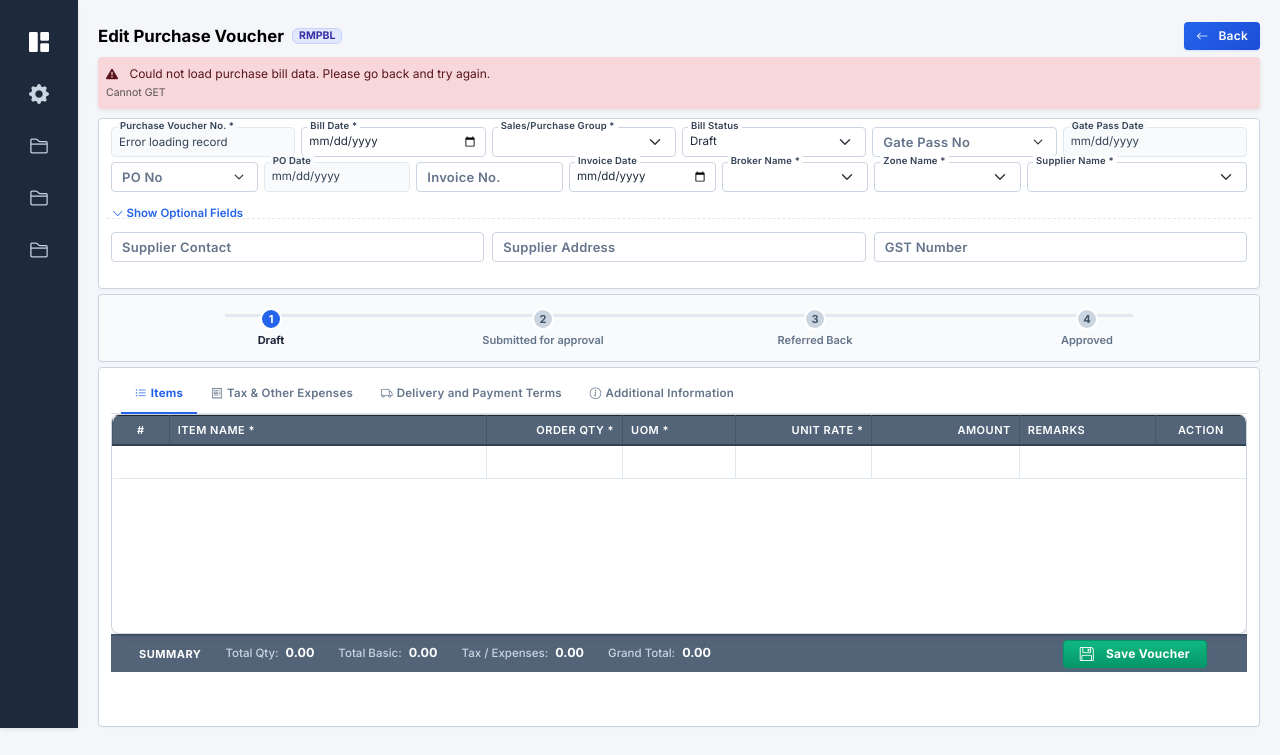
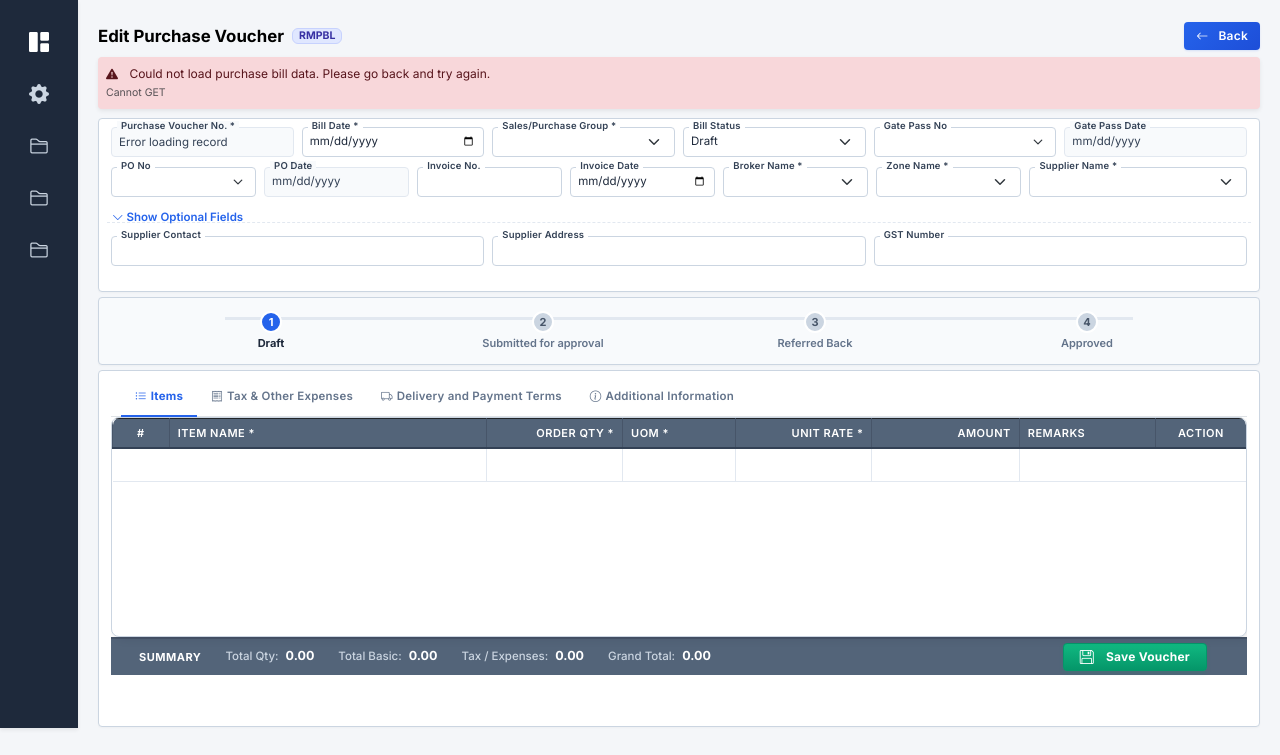
Before and after one commit to AlphaDashboard/alpha-dashboard, a Django app: template dashboard/templates/dashboard/purchase_bill_form.html in a window 1280 px wide, after a click on "Show Optional Fields". Shown: the part 72-827 px from the top of the page. Run offline with Django 5.2, Linux system fonts and the light colour scheme; the template is opened without the code that fills it: most values are stand-ins (such as "Sample title", 1, 10 or a date in 2020); some libraries are stand-ins or nearby versions.

Commit message:
Refine floating labels alignment and add breathing room between Row 1 and Row 2

```diff
--- a/dashboard/templates/dashboard/purchase_bill_form.html
+++ b/dashboard/templates/dashboard/purchase_bill_form.html
@@ -106,25 +106,13 @@
     }
 
     /* ── Floating labels (Exact Challan Style) ── */
-    .form-group { position: relative; margin-bottom: 1px !important; }
+    .form-group { position: relative; margin-bottom: 0 !important; }
     .form-group label.floating-label {
-        position: absolute; left: 8px; top: 9px;
-        color: #64748b; font-size: 11px; pointer-events: none;
-        transition: 0.2s ease all; background: #ffffff !important; padding: 0 3px; line-height: 1;
-        z-index: 12 !important;
-    }
-    .form-group input:focus + label.floating-label,
-    .form-group input:not(:placeholder-shown) + label.floating-label,
-    .form-group select + label.floating-label,
-    .form-group input[readonly] + label.floating-label,
-    .form-group input:disabled + label.floating-label,
-    .form-group textarea:focus + label.floating-label,
-    .form-group textarea:not(:placeholder-shown) + label.floating-label,
-    .form-group.is-focused label.floating-label,
-    .form-group.has-value label.floating-label {
-        top: -6px !important; left: 6px !important;
-        font-size: 9.5px !important; color: #334155 !important;
-        font-weight: 600 !important; z-index: 12 !important;
+        position: absolute; left: 6px; top: -6px !important;
+        color: #334155 !important; font-size: 9.5px !important; font-weight: 600 !important;
+        pointer-events: none;
+        background: #ffffff !important; padding: 0 4px; line-height: 1;
+        z-index: 12 !important; white-space: nowrap;
     }
     .form-group input[readonly] + label.floating-label,
     .form-group input:disabled + label.floating-label {
@@ -167,23 +155,23 @@
     .erp-header-row-1 {
         display: grid;
         grid-template-columns: repeat(6, minmax(0, 1fr));
-        gap: 6px;
+        gap: 8px;
     }
     .erp-header-row-2 {
         display: grid;
         grid-template-columns: repeat(6, minmax(0, 1fr)) minmax(0, 1.5fr);
-        gap: 6px;
-        margin-top: 4px;
+        gap: 8px;
+        margin-top: 10px;
     }
     @media (max-width: 1200px) {
         .erp-header-row-1 { grid-template-columns: repeat(3, minmax(0, 1fr)); }
-        .erp-header-row-2 { grid-template-columns: repeat(3, minmax(0, 1fr)) minmax(0, 1.5fr); }
+        .erp-header-row-2 { grid-template-columns: repeat(3, minmax(0, 1fr)) minmax(0, 1.5fr); margin-top: 8px; }
     }
     @media (max-width: 768px) {
-        .erp-header-row-1, .erp-header-row-2 { grid-template-columns: repeat(2, minmax(0, 1fr)); }
+        .erp-header-row-1, .erp-header-row-2 { grid-template-columns: repeat(2, minmax(0, 1fr)); margin-top: 8px; }
     }
     @media (max-width: 480px) {
-        .erp-header-row-1, .erp-header-row-2 { grid-template-columns: minmax(0, 1fr); }
+        .erp-header-row-1, .erp-header-row-2 { grid-template-columns: minmax(0, 1fr); margin-top: 8px; }
     }
 
     /* ── Status Progress Bar Stepper (Exact Challan Style) ── */
@@ -548,7 +536,7 @@
 
                 <!-- Gate Pass No (Smart Dropdown) -->
                 <div style="position:relative;">
-                    <div class="form-group mb-0" id="gpDropdownGroup">
+                    <div class="form-group has-value mb-0" id="gpDropdownGroup">
                         <input type="hidden" id="gatePassNo" name="gate_pass_no">
                         <input type="text" id="gatePassNoDisplay" class="form-control erp-dropdown-arrow" placeholder=" " autocomplete="off"
                                style="cursor:pointer;" {% if is_view_mode %}disabled{% endif %}>
@@ -591,7 +579,7 @@
             <div class="erp-header-row-2">
                 <!-- PO No (Smart Dropdown) -->
                 <div style="position:relative;">
-                    <div class="form-group mb-0" id="poDropdownGroup">
+                    <div class="form-group has-value mb-0" id="poDropdownGroup">
                         <input type="hidden" id="poNo" name="po_no">
                         <input type="text" id="poNoDisplay" class="form-control erp-dropdown-arrow" placeholder=" " autocomplete="off"
                                style="cursor:pointer;" {% if is_view_mode %}disabled{% endif %}>
@@ -629,11 +617,12 @@
 
                 <!-- Invoice No (User Enterable) -->
                 <div>
-                    <div class="form-group">
+                    <div class="form-group has-value">
                         <input type="text" id="invoiceNo" name="invoice_no" class="form-control" placeholder=" " {% if is_view_mode %}disabled{% endif %}>
                         <label for="invoiceNo" class="floating-label">Invoice No.</label>
                     </div>
                 </div>
+
 
                 <!-- Invoice Date (on right side of Invoice No) -->
                 <div>
```
